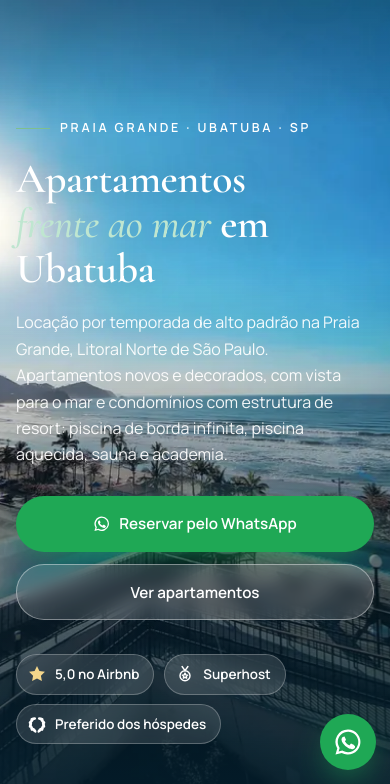
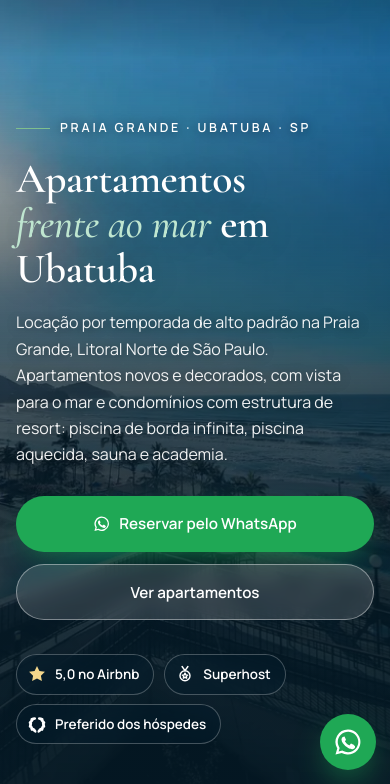
Before and after one commit to guilhermeantunesdsg/bambu-ubatuba, a plain HTML site: page site/index.html in a window 390 px wide. Shown: the part 60-844 px from the top of the page. Drawn offline with Linux system fonts and the light colour scheme.

Commit message:
Hero mobile: mais contraste e legibilidade do texto sobre a foto
Co-Authored-By: Claude Opus 5.5 <noreply@anthropic.com>

```diff
--- a/tools/src/style.css
+++ b/tools/src/style.css
@@ -64,7 +64,14 @@ section{scroll-margin-top:72px}
 .hero picture,.hero picture img{position:absolute;inset:0;width:100%;height:100%;object-fit:cover}
 .hero picture img{object-position:50% 62%;animation:zoom 18s ease-out both}
 @keyframes zoom{from{transform:scale(1.08)}to{transform:scale(1)}}
-.hero::after{content:"";position:absolute;inset:0;background:linear-gradient(180deg,rgba(6,44,66,.5) 0%,rgba(6,44,66,0) 22%,rgba(6,44,66,0) 38%,rgba(4,30,45,.88) 100%)}
+.hero::after{content:"";position:absolute;inset:0;background:linear-gradient(180deg,rgba(4,28,42,.5) 0%,rgba(4,28,42,.18) 14%,rgba(4,28,42,.5) 32%,rgba(4,28,42,.76) 55%,rgba(4,24,36,.94) 100%)}
+@media (max-aspect-ratio:1/1){
+  .hero h1{text-shadow:0 2px 18px rgba(2,18,28,.55)}
+  .hero h1 em{color:#e3f7ec}
+  .hero p.lead{opacity:1;text-shadow:0 1px 12px rgba(2,18,28,.6)}
+  .hero .eyebrow{text-shadow:0 1px 10px rgba(2,18,28,.6)}
+  .hero .chip{background:rgba(4,28,42,.45)}
+}
 @media (min-aspect-ratio:1/1){.hero::after{background:linear-gradient(180deg,rgba(6,44,66,.45) 0%,rgba(6,44,66,0) 20%),linear-gradient(90deg,rgba(4,28,42,.86) 0%,rgba(4,28,42,.6) 38%,rgba(4,28,42,0) 70%)}.hero-in{padding-bottom:88px}}
 .hero-in{position:relative;z-index:1;padding:140px 0 64px}
 .eyebrow{display:inline-flex;align-items:center;gap:10px;font-size:.78rem;font-weight:600;letter-spacing:.22em;text-transform:uppercase}
```
Also changed, not shown: site/en/index.html (+1 -1 lines), site/es/index.html (+1 -1 lines), site/index.html (+1 -1 lines).
